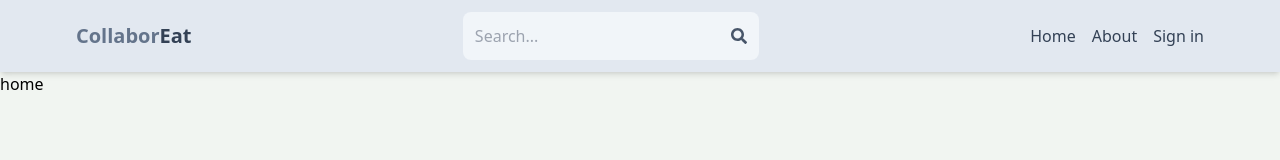
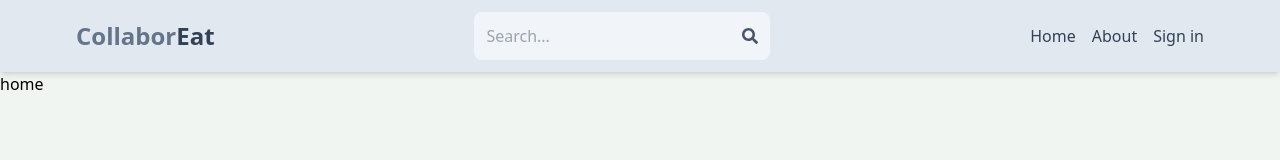
Before and after one commit to reshmannn/collaboreat, a React (Vite) app in the folder collaboreat/: page / in a window 1280 px wide. Shown: the top 160 px of the page. Built offline with nearby package versions, Linux system fonts and the light colour scheme; no server answers.

Commit message:
app name made big

```diff
--- a/collaboreat/src/components/Header.jsx
+++ b/collaboreat/src/components/Header.jsx
@@ -7,7 +7,7 @@ export default function Header() {
   return (
     <header className="bg-slate-200 shadow-md">
       <div className="flex justify-between items-center max-w-6xl mx-auto p-3">
-        <h1 className="font-bold text-sm sm:text-xl flex flex-wrap">
+        <h1 className="font-bold text-sm sm:text-2xl flex flex-wrap">
           <span className="text-slate-500">Collabor</span>
           <span className="text-slate-700">Eat</span>
         </h1>
```
